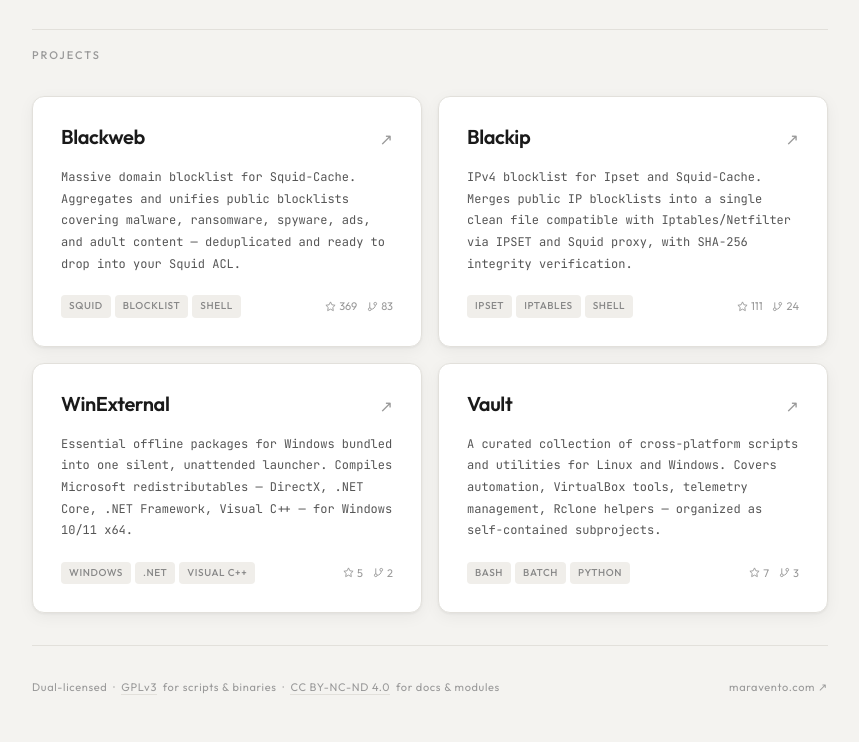
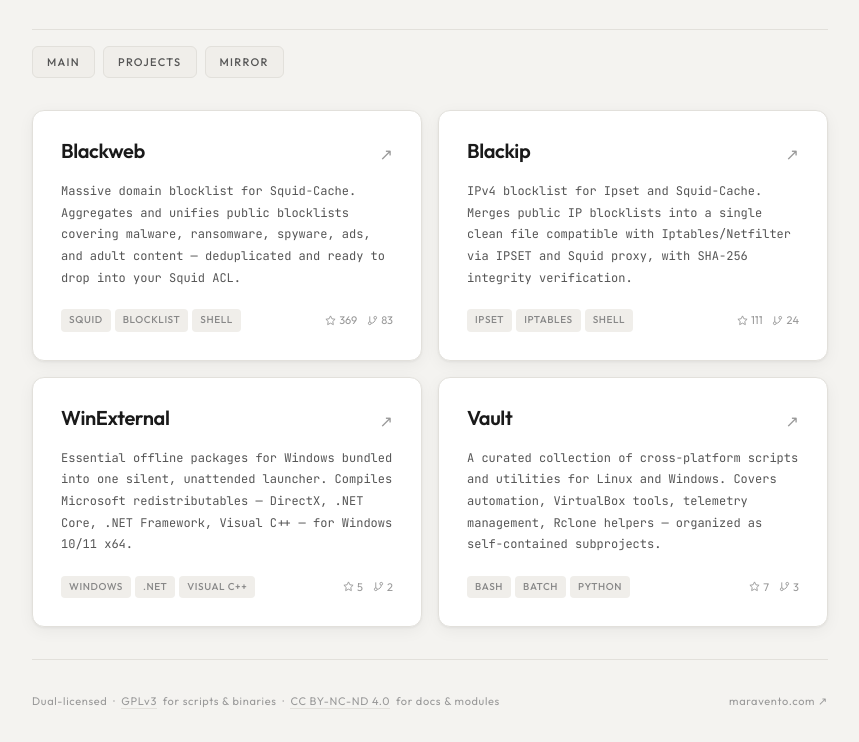
Before and after one commit to maravento/maravento.github.io, a plain HTML site: page index.html in a window 1280 px wide. Shown: the part 117-859 px from the top of the page, without its empty margins (210-1069 px from the left). Drawn offline with Linux system fonts and the light colour scheme.

Commit message:
Update 04/18/2026

```diff
--- a/index.html
+++ b/index.html
@@ -4,6 +4,24 @@
 <meta charset="UTF-8">
 <meta name="viewport" content="width=device-width, initial-scale=1.0">
 <title>Maravento</title>
+
+<!-- SEO -->
+<meta name="description" content="Open-source security tools and cross-platform utilities for sysadmins and power users. Blocklists, Windows packages, scripts and more.">
+<meta name="author" content="Maravento">
+<link rel="canonical" href="https://maravento.com/">
+
+<!-- Open Graph -->
+<meta property="og:type" content="website">
+<meta property="og:url" content="https://maravento.com/">
+<meta property="og:title" content="Maravento">
+<meta property="og:description" content="Open-source security tools and cross-platform utilities for sysadmins and power users.">
+
+<!-- Twitter Card -->
+<meta name="twitter:card" content="summary">
+<meta name="twitter:site" content="@maraventostudio">
+<meta name="twitter:title" content="Maravento">
+<meta name="twitter:description" content="Open-source security tools and cross-platform utilities for sysadmins and power users.">
+
 <link rel="preconnect" href="https://fonts.googleapis.com">
 <link href="https://fonts.googleapis.com/css2?family=Outfit:wght@300;400;500;600&family=JetBrains+Mono:wght@400&display=swap" rel="stylesheet">
 <style>
@@ -38,7 +56,7 @@
 body {
   background: var(--bg);
   color: var(--ink);
-  font-family: 'Figtree', sans-serif;
+  font-family: 'Outfit', sans-serif;
   font-size: 15px;
   line-height: 1.65;
   min-height: 100vh;
@@ -128,7 +146,6 @@
 .toggle {
   flex-shrink: 0;
   margin-top: 6px;
-  background: none;
   border: 1px solid var(--line);
   border-radius: 99px;
   width: 52px;
@@ -177,6 +194,33 @@
   color: var(--ink-3);
   margin-bottom: 2rem;
   transition: color 0.3s;
+}
+
+.nav-buttons {
+  display: flex;
+  gap: 8px;
+  margin-bottom: 2rem;
+}
+
+.nav-btn {
+  font-family: 'Outfit', sans-serif;
+  font-size: 11px;
+  font-weight: 500;
+  letter-spacing: 0.12em;
+  text-transform: uppercase;
+  text-decoration: none;
+  color: var(--ink-2);
+  background: var(--tag-bg);
+  border: 1px solid var(--line);
+  border-radius: 6px;
+  padding: 6px 14px;
+  transition: background 0.2s, color 0.2s, border-color 0.2s;
+}
+
+.nav-btn:hover {
+  background: var(--ink);
+  color: var(--bg);
+  border-color: var(--ink);
 }
 
 .grid {
@@ -344,7 +388,7 @@
         <img src="https://img.shields.io/twitter/follow/maraventostudio.svg?style=social" alt="Twitter Follow" style="height:20px;">
       </a>
     </div>
-    </div>
+    </div><!-- /.header-left -->
 
     <button class="toggle" id="themeToggle" aria-label="Toggle theme">
       <div class="toggle-thumb">
@@ -354,7 +398,11 @@
   </header>
 
   <section class="projects">
-    <p class="section-label">Projects</p>
+    <div class="nav-buttons">
+      <a href="https://www.maravento.com" target="_blank" rel="noopener" class="nav-btn">Main</a>
+      <a href="https://github.com/maravento" target="_blank" rel="noopener" class="nav-btn">Projects</a>
+      <a href="https://gitlab.com/maravento" target="_blank" rel="noopener" class="nav-btn">Mirror</a>
+    </div>
     <div class="grid">
 
       <a href="https://github.com/maravento/blackweb" target="_blank" rel="noopener" class="card">
@@ -470,7 +518,8 @@
   const icon   = document.getElementById('toggleIcon');
   const html   = document.documentElement;
 
-  const saved = localStorage.getItem('theme') || 'light';
+  const saved = localStorage.getItem('theme')
+    || (window.matchMedia('(prefers-color-scheme: dark)').matches ? 'dark' : 'light');
   html.setAttribute('data-theme', saved);
   icon.textContent = saved === 'dark' ? '☽' : '☀';
 
```
